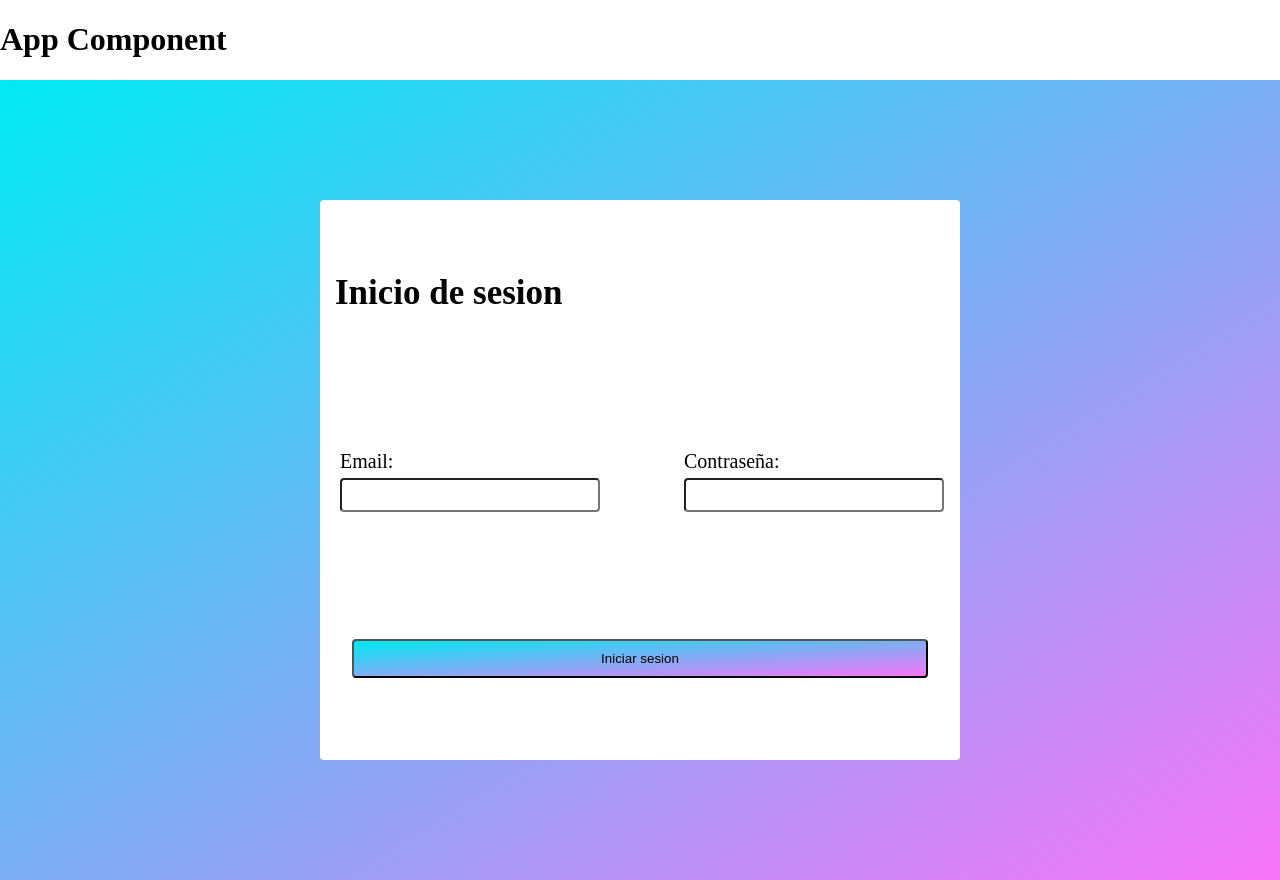
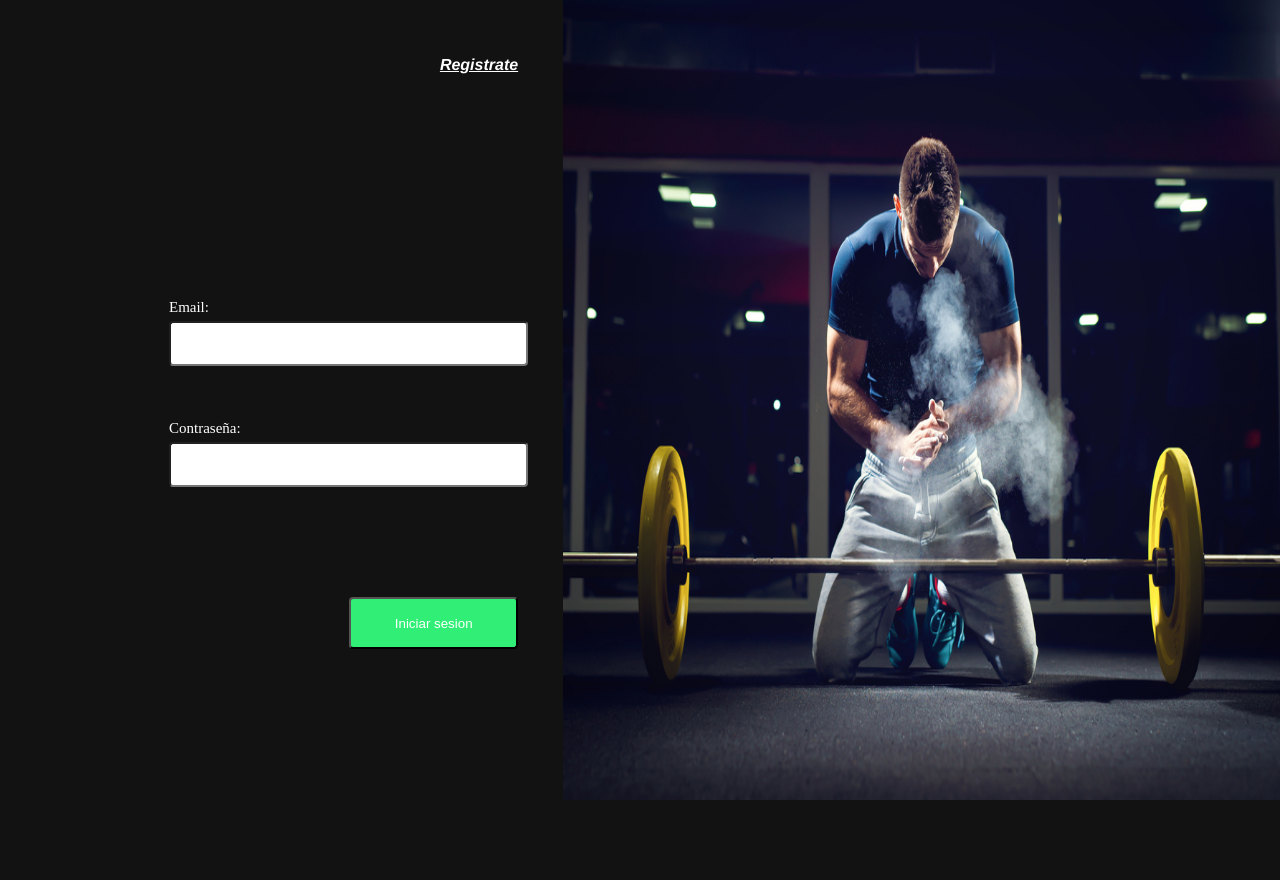
Before and after one commit to francoserjen10/gimnasio-propio-Angular, an Angular app in the folder gym-front-end/: page / in a window 1280 px wide. After the commit the page ends 804 px from the top, so only its background shows below. Built offline with nearby package versions, Linux system fonts and the light colour scheme.

Commit message:
Aplicación de estilos para el loggin version 1 terminada

```diff
--- a/gym-front-end/src/app/app.component.css
+++ b/gym-front-end/src/app/app.component.css
@@ -0,0 +1,3 @@
+body {
+    background-color: #000000;
+}
--- a/gym-front-end/src/app/app.component.html
+++ b/gym-front-end/src/app/app.component.html
@@ -1,3 +1 @@
-<h1>App Component</h1>
-
 <router-outlet />
--- a/gym-front-end/src/app/components/auth/loggin/loggin.component.css
+++ b/gym-front-end/src/app/components/auth/loggin/loggin.component.css
@@ -5,77 +5,121 @@
 
 .container {
     display: flex;
-    justify-content: center;
-    align-items: center;
     height: 100vh;
-    background-image: linear-gradient(to bottom right, rgb(0, 233, 241), rgb(248, 117, 248));
 }
 
-form {
-    background-color: white;
-    width: 50%;
-    max-width: 800px;
+/* -------------------------------------------------------RIGHT */
+
+.container-div-rigth {
+    width: 56%;
     min-width: 320px;
-    height: 70%;
+    height: 100vh;
+    min-height: 500px;
+}
+
+img {
+    width: 100%;
+    min-width: 320px;
+    height: 100vh;
+    min-height: 500px;
+}
+
+/* -------------------------------------------------------LEFT */
+
+.container-div-left {
+    width: 44%;
+    min-width: 320px;
+    height: 100vh;
     min-height: 500px;
     display: flex;
     flex-direction: column;
-    justify-content: center;
-    padding: 0;
-    margin: 0;
+    /* flex-wrap: wrap; */
+    overflow: hidden;
+    /* Evita que los elementos hijos se desborden */
+    box-sizing: border-box;
+    /* Asegura que el padding no expanda el tamaño del contenedor */
+}
+
+.container-href {
+    padding: 10% 8% 0 0;
+    height: 10vh;
+    text-align: end;
+}
+
+a {
+    color: #fff;
+    font-family: Helvetica, Arial, sans-serif;
+    font-size: 16px;
+    font-style: italic;
+    font-weight: bolder;
+}
+
+
+
+form {
+    color: #fff;
+    width: 100%;
+    height: 100vh;
+    max-width: 800px;
+    display: flex;
+    flex-direction: column;
+    flex-wrap: wrap;
+
+}
+
+.container-input-label {
+    display: flex;
+    justify-content: flex-end;
+    flex-direction: column;
+    width: 100%;
+    height: 70%;
+    align-items: flex-end;
+    padding-bottom: 10%;
+    box-sizing: border-box;
+    /*Asegura que el padding no expanda el tamaño del contenedor */
+}
+
+.container-email-password {
+    height: 25%;
+    width: 70%;
+    display: flex;
+    flex-direction: column;
+    margin-bottom: 3%;
+}
+
+label {
+    font-size: 15px;
+}
+
+input {
+    width: 90%;
+    height: 40%;
+    margin-top: 5px;
     border-radius: 4px;
 }
 
-.container-form-group {
-    height: 100%;
-    width: 100%;
-    max-width: 800px;
-    min-width: 320px;
-    display: flex;
-    justify-content: space-between;
-    flex-wrap: wrap;
-    align-content: space-around;
-    margin: 0;
-    padding: 0;
-}
 
 .container-button {
     width: 100%;
     display: flex;
-    justify-content: center;
-    margin-bottom: 1%;
-    height: 10%;
-}
-
-.container-input-label {
-    display: flex;
-    flex-direction: column;
-    width: 40%;
-    height: 12%;
-    margin: 5px 20px;
-}
-
-h2 {
-    margin: 15px 15px;
-    width: 100%;
-    font-size: 35px;
-    height: auto;
-}
-
-label {
-    font-size: 20px;
-}
-
-input {
-    width: 100%;
-    height: 45%;
-    margin-top: 5px;
-    border-radius: 4px;
+    justify-content: end;
+    height: 11%;
+    box-sizing: border-box;
 }
 
 button {
     height: 70%;
-    width: 90%;
-    background-image: linear-gradient(to bottom right, rgb(0, 233, 241), rgb(248, 117, 248));
+    width: 30%;
+    max-width: 30%;
+    background: #31ef76;
+    color: #fff;
     border-radius: 4px;
+    margin-right: 8%;
 }
+
+h2 {
+    width: 100%;
+    font-size: 35px;
+    height: auto;
+    text-align: right;
+}
--- a/gym-front-end/src/app/components/auth/loggin/loggin.component.html
+++ b/gym-front-end/src/app/components/auth/loggin/loggin.component.html
@@ -1,18 +1,26 @@
 <div class="container">
+
+    <div class="container-div-left">
+
+        <div class="container-href">
+            <a href="../register/register.component.ts">Registrate</a>
+        </div>
+
         <form [formGroup]="logginForm" (ngSubmit)="logginUser()">
-        <div class="container-form-group">
+            <!-- <div class="container-form-group"> -->
 
+            <!-- <div class="container-title-form">
                 <h2>Inicio de sesion</h2>
+            </div> -->
+            <!-- <div class="container-inputs-form"> -->
+            <div class="container-input-label">
 
-            <div class="container-input-label">
+                <div class="container-email-password">
                     <label for="email">Email: </label>
-                <input
-                type="email"
-                id="email"
-                formControlName="email"
-                />
+                    <input type="email" id="email" formControlName="email" />
 
-               @if(logginForm.get('email')?.invalid && (logginForm.get('email')?.touched || (logginForm.get('email')?.dirty)) ) {
+                    @if(logginForm.get('email')?.invalid && (logginForm.get('email')?.touched ||
+                    (logginForm.get('email')?.dirty)) ) {
 
                     <div class="errorMesage">
 
@@ -27,40 +35,48 @@
                     </div>
 
                     }
-
                 </div>
 
-            <div class="container-input-label">
+
+                <!-- </div> -->
+
+                <div class="container-email-password">
                     <label for="password1">Contraseña: </label>
-                <input
-                type="password"
-                id="password1"
-                formControlName="password"
-                />
+                    <input type="password" id="password1" formControlName="password" />
 
-                @if(logginForm.get('password')?.invalid && logginForm.get('password')?.touched || logginForm.get('password')?.dirty) {
+                    @if(logginForm.get('password')?.invalid && logginForm.get('password')?.touched ||
+                    logginForm.get('password')?.dirty) {
                     <div class="errorMesage">
 
                         @if(logginForm.get('password')?.errors?.['required']) {
                         <small>Por favor ingrese la contraseña</small>
                         }
 
-                        @if( logginForm.get('password')?.errors?.['minLength(5)'])  {
+                        @if( logginForm.get('password')?.errors?.['minLength(5)']) {
                         <small>La contraseña debe tener al menos 5 caracteres</small>
                         }
 
-                        @if( logginForm.get('password')?.errors?.['maxLength(15)'])  {
+                        @if( logginForm.get('password')?.errors?.['maxLength(15)']) {
                         <small>La contraseña es demasiado larga</small>
                         }
 
                     </div>
                     }
                 </div>
+            </div>
+            <!-- </div> -->
+
 
             <div class="container-button">
                 <button type="submit">Iniciar sesion</button>
             </div>
+            <!-- </div> -->
+        </form>
+
     </div>
 
-    </form>
+    <div class="container-div-rigth">
+        <img src="../../../../assets/images/inicioSesion.jpg" alt="">
     </div>
+
+</div>
--- a/gym-front-end/src/styles.css
+++ b/gym-front-end/src/styles.css
@@ -4,4 +4,5 @@ html,
 body {
     margin: 0;
     padding: 0;
+    background-color: #121212;
 }
```
Also changed, not shown: gym-front-end/src/assets/images/inicioSesion.jpg (added). Lines whose indentation alone changed are shown as unchanged.
